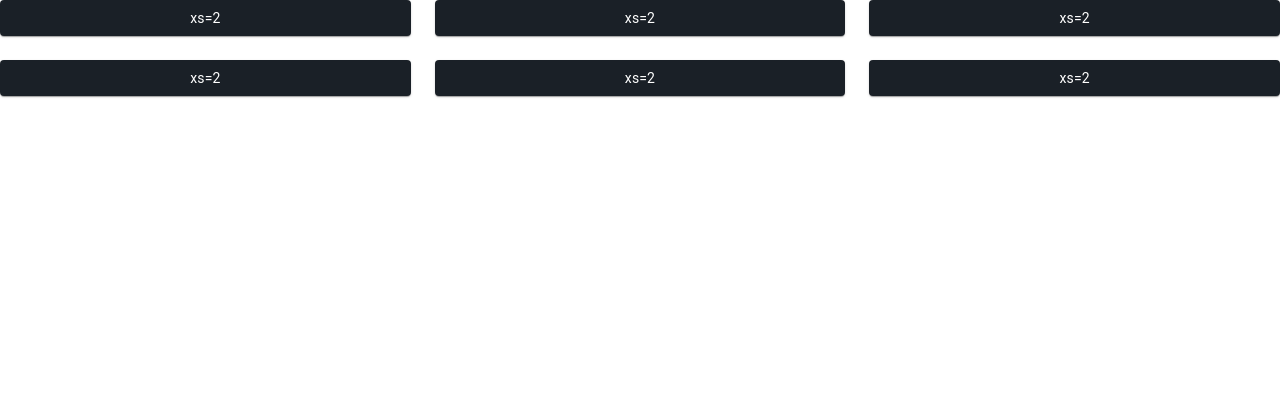
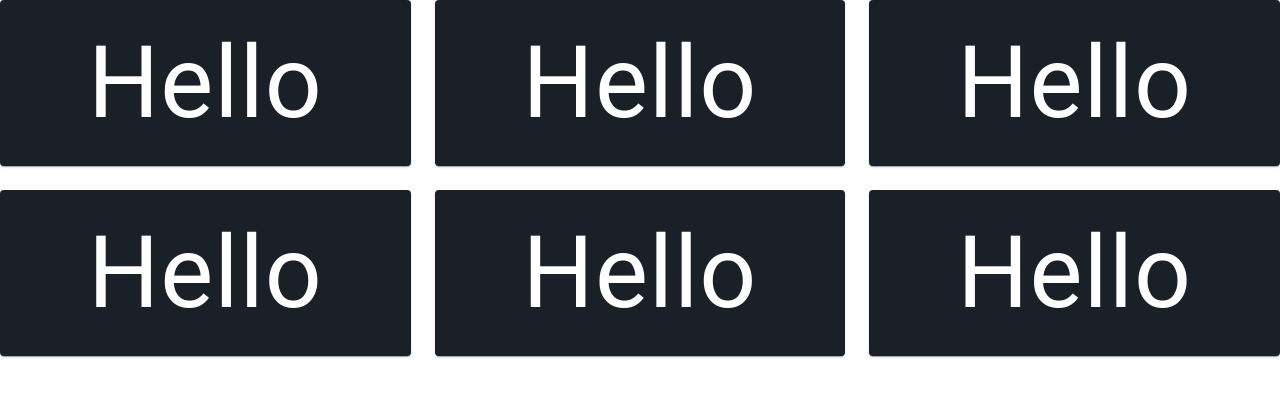
Before and after one commit to ravigunz/react-mui-03-grids, a React (Create React App) app: page / in a window 1280 px wide. Shown: the top 396 px of the page. Built offline with nearby package versions, Linux system fonts and the light colour scheme.

Commit message:
add fontSize for a Typography

```diff
--- a/src/layouts/BasicGrid.js
+++ b/src/layouts/BasicGrid.js
@@ -3,6 +3,7 @@ import { styled } from '@mui/material/styles';
 import Box from '@mui/material/Box';
 import Paper from '@mui/material/Paper';
 import Grid from '@mui/material/Grid';
+import { Typography } from '@mui/material';
 
 const Item = styled(Paper)(({ theme }) => ({
   backgroundColor: '#1A2027',
@@ -18,7 +19,9 @@ export default function BasicGrid() {
       <Grid container spacing={{ xs: 2, md: 3 }} columns={{ xs: 4, sm: 8, md: 12 }}>
   {Array.from(Array(6)).map((_, index) => (
     <Grid item xs={2} sm={4} md={4} key={index}>
-      <Item>xs=2</Item>
+      <Item>
+        <Typography sx={{ fontSize: { xs: '20px', sm: '30px', md: '40px', lg: '100px' }}}>Hello</Typography>
+      </Item>
     </Grid>
   ))}
 </Grid>
```
